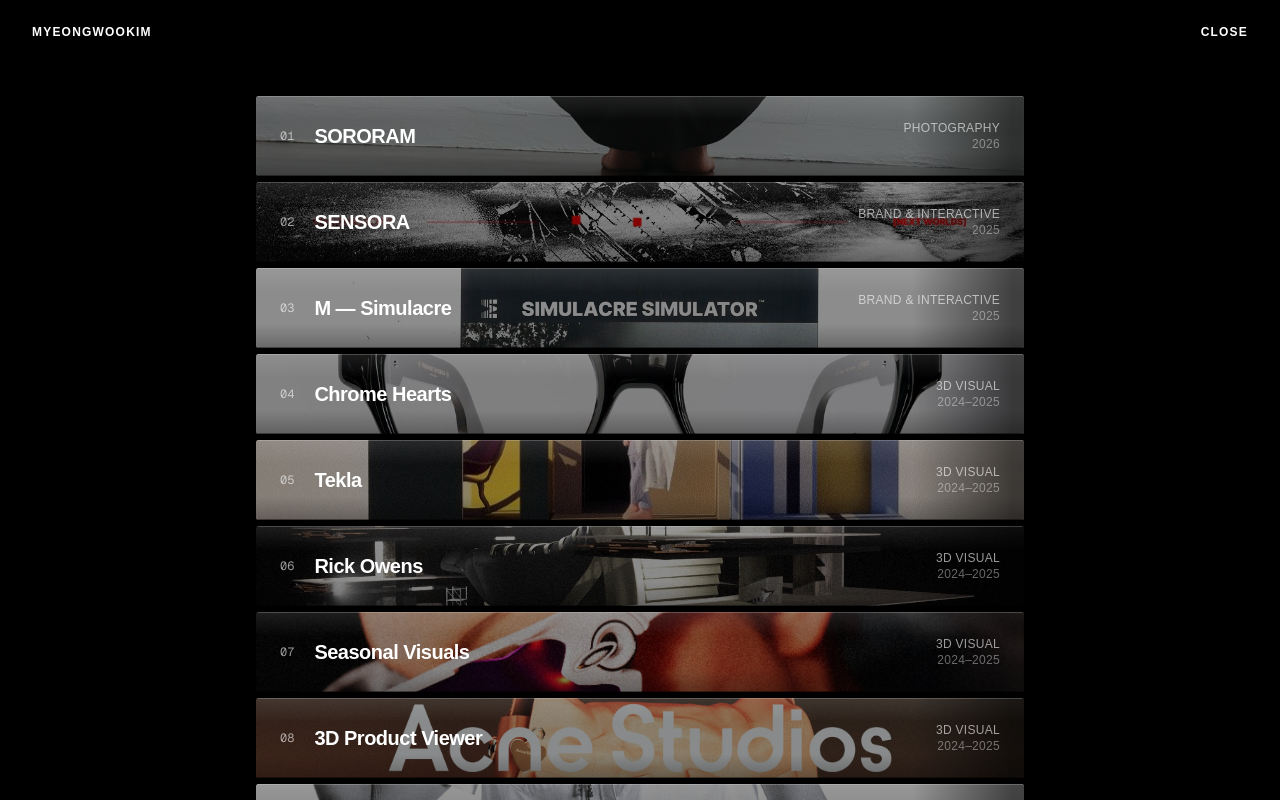
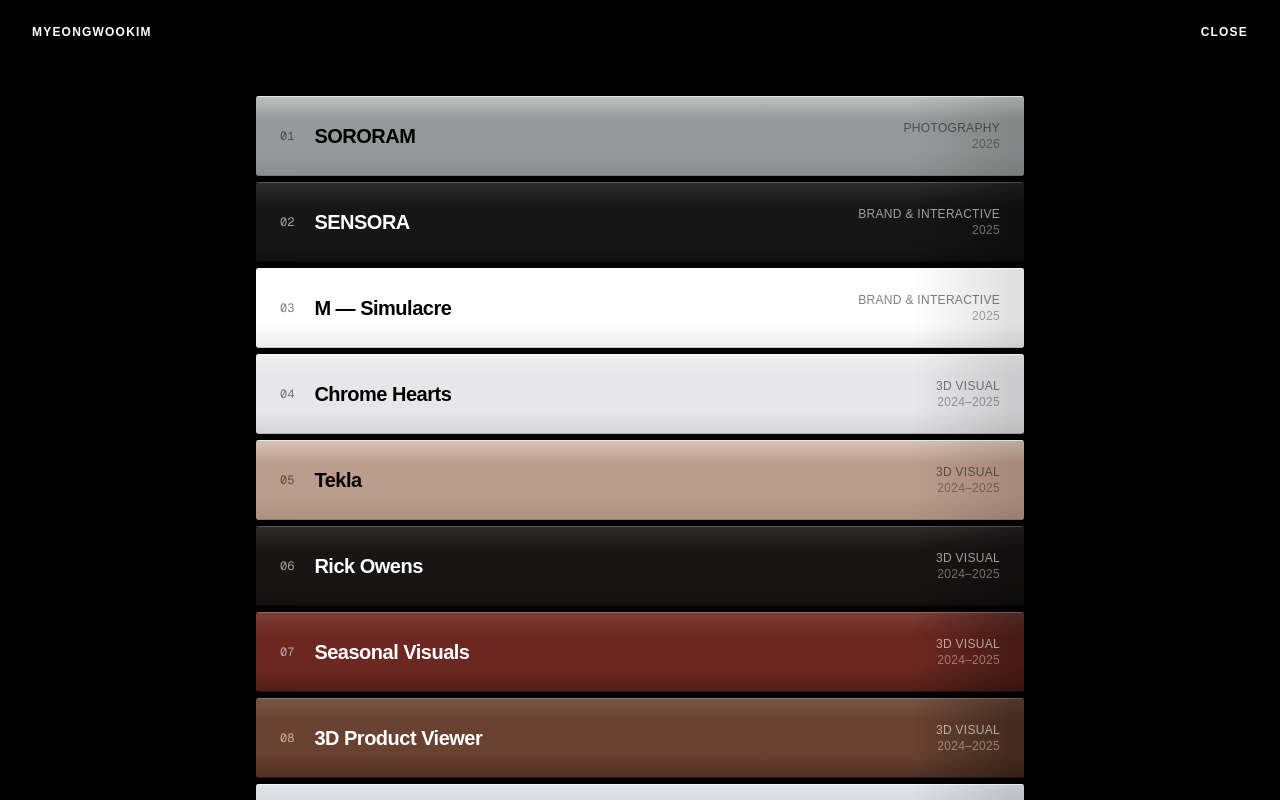
Before and after one commit to REALITYISNEVERWHATITSEEMS/rinwis_web, a Next.js app: page / in a window 1280 px wide. Both pictures are taken after a click on the button "INDEX". Shown: the top 800 px of the page. Built offline with nearby package versions, Linux system fonts and the light colour scheme.

Commit message:
Use median cover color as solid spine background instead of image
Sample each project's cover image and use the per-channel median as
a flat color swatch for its index spine, with text color switching
between black/white based on that color's luminance.

```diff
--- a/src/components/SiteHeader.tsx
+++ b/src/components/SiteHeader.tsx
@@ -1,50 +1,57 @@
 "use client";
 
-import Image from "next/image";
 import Link from "next/link";
 import { useState } from "react";
-import { projectImages, projects } from "@/lib/projects";
+import { projects } from "@/lib/projects";
+
+function isLight(hex: string): boolean {
+  const r = parseInt(hex.slice(1, 3), 16);
+  const g = parseInt(hex.slice(3, 5), 16);
+  const b = parseInt(hex.slice(5, 7), 16);
+  return 0.299 * r + 0.587 * g + 0.114 * b > 150;
+}
 
 function Spine({ project, index }: { project: (typeof projects)[number]; index: number }) {
-  const cover = projectImages(project)[0];
+  const light = isLight(project.color);
+  const fg = light ? "text-black" : "text-white";
+  const fgMuted = light ? "text-black/50" : "text-white/60";
+  const fgFaint = light ? "text-black/35" : "text-white/40";
 
   return (
     <Link
       href={`/work/${project.slug}`}
-      className="group relative block h-16 shrink-0 overflow-hidden rounded-[3px] shadow-[0_10px_18px_-10px_rgba(0,0,0,0.65)] sm:h-20"
+      className="group relative block h-16 shrink-0 overflow-hidden rounded-[3px] shadow-[0_10px_18px_-10px_rgba(0,0,0,0.65)] transition-transform duration-300 hover:-translate-y-px sm:h-20"
+      style={{ background: project.color }}
     >
-      <Image
-        src={cover.src}
-        alt=""
-        fill
-        sizes="(max-width: 640px) 100vw, 768px"
-        className="object-cover transition-transform duration-500 group-hover:scale-105"
-      />
-      <span className="pointer-events-none absolute inset-0 bg-black/45 transition-colors duration-300 group-hover:bg-black/30" />
       <span
         className="pointer-events-none absolute inset-0"
         style={{
-          background:
-            "linear-gradient(180deg, rgba(255,255,255,0.10) 0%, rgba(255,255,255,0) 30%, rgba(0,0,0,0) 70%, rgba(0,0,0,0.25) 100%)",
+          background: light
+            ? "linear-gradient(180deg, rgba(255,255,255,0.4) 0%, rgba(255,255,255,0) 30%, rgba(0,0,0,0) 70%, rgba(0,0,0,0.08) 100%)"
+            : "linear-gradient(180deg, rgba(255,255,255,0.10) 0%, rgba(255,255,255,0) 30%, rgba(0,0,0,0) 70%, rgba(0,0,0,0.25) 100%)",
         }}
       />
       <span
         className="pointer-events-none absolute inset-y-0 right-0 w-20 sm:w-28"
-        style={{ background: "linear-gradient(90deg, transparent, rgba(0,0,0,0.55) 90%)" }}
+        style={{
+          background: light
+            ? "linear-gradient(90deg, transparent, rgba(0,0,0,0.12) 90%)"
+            : "linear-gradient(90deg, transparent, rgba(0,0,0,0.35) 90%)",
+        }}
       />
-      <span className="pointer-events-none absolute inset-x-0 top-0 h-px bg-white/20" />
-      <span className="pointer-events-none absolute inset-x-0 bottom-0 h-px bg-black/40" />
+      <span className={`pointer-events-none absolute inset-x-0 top-0 h-px ${light ? "bg-white/60" : "bg-white/20"}`} />
+      <span className={`pointer-events-none absolute inset-x-0 bottom-0 h-px ${light ? "bg-black/15" : "bg-black/40"}`} />
 
       <div className="relative grid h-full grid-cols-[auto_1fr_auto] items-center gap-3 px-4 sm:gap-5 sm:px-6">
-        <span className="font-mono text-[10px] text-white/60 sm:text-xs">
+        <span className={`font-mono text-[10px] sm:text-xs ${fgMuted}`}>
           {String(index + 1).padStart(2, "0")}
         </span>
-        <span className="truncate text-base font-semibold tracking-tight text-white sm:text-xl">
+        <span className={`truncate text-base font-semibold tracking-tight sm:text-xl ${fg}`}>
           {project.title}
         </span>
-        <span className="shrink-0 text-right text-[10px] uppercase tracking-wide text-white/60 sm:text-xs">
+        <span className={`shrink-0 text-right text-[10px] uppercase tracking-wide sm:text-xs ${fgMuted}`}>
           <span className="block">{project.category}</span>
-          <span className="block text-white/40">{project.year}</span>
+          <span className={`block ${fgFaint}`}>{project.year}</span>
         </span>
       </div>
     </Link>
--- a/src/lib/projects.ts
+++ b/src/lib/projects.ts
@@ -10,6 +10,7 @@
   description: string[];
   credits: Credit[];
   images: ImageSize[];
+  color: string;
 };
 
 const size = (width: number, height: number): ImageSize => ({ width, height });
@@ -23,6 +24,7 @@
     description: [],
     credits: [{ label: "Role", value: "Photographer" }],
     images: [size(1333, 2000)],
+    color: "#969999",
   },
   {
     slug: "sensora",
@@ -45,6 +47,7 @@
       { label: "Tools", value: "Unreal Engine 5, Blender, Illustrator, Photoshop, After Effects, Premiere Pro, Midjourney, Cargo" },
     ],
     images: [size(1208, 1510)],
+    color: "#161616",
   },
   {
     slug: "m-simulacre",
@@ -64,6 +67,7 @@
       { label: "Tools", value: "Unreal Engine 5, Blender, Illustrator, Photoshop, After Effects, Premiere Pro, Midjourney, Substance Painter" },
     ],
     images: [size(1414, 2000)],
+    color: "#FFFFFF",
   },
   {
     slug: "jente-chrome-hearts",
@@ -79,6 +83,7 @@
       { label: "Role", value: "3D Designer" },
     ],
     images: [size(1080, 607)],
+    color: "#E7E7E9",
   },
   {
     slug: "jente-tekla",
@@ -93,6 +98,7 @@
       { label: "Role", value: "3D Designer" },
     ],
     images: [size(775, 775)],
+    color: "#BC9C8C",
   },
   {
     slug: "jente-rick-owens",
@@ -107,6 +113,7 @@
       { label: "Role", value: "3D Designer" },
     ],
     images: [size(1440, 810)],
+    color: "#181615",
   },
   {
     slug: "jente-seasonal-visuals",
@@ -124,6 +131,7 @@
       { label: "Tools", value: "Unreal Engine 5, Blender, 3D Clo, Illustrator, Photoshop, Premiere Pro, Substance Painter" },
     ],
     images: [size(1691, 951), size(1635, 545)],
+    color: "#6C2820",
   },
   {
     slug: "jente-3d-product-viewer",
@@ -142,6 +150,7 @@
       { label: "Tools", value: "Unreal Engine 5, Blender, 3D CLO, Substance Painter, Sketchfab, Shopify, Illustrator, Photoshop" },
     ],
     images: [size(2000, 1281), size(2000, 673), size(1920, 1080)],
+    color: "#684130",
   },
   {
     slug: "jente-trend-report",
@@ -158,6 +167,7 @@
       { label: "Timeline", value: "2주~8주" },
     ],
     images: [size(1600, 2000), size(1334, 2000), size(1170, 713)],
+    color: "#D1D4DB",
   },
   {
     slug: "from-hell-to-heaven",
@@ -175,6 +185,7 @@
       { label: "Tools", value: "Unreal Engine 5, Blender, Adobe Illustrator, Photoshop, Premiere Pro, Substance Painter" },
     ],
     images: [size(828, 1472)],
+    color: "#566054",
   },
   {
     slug: "visuals-2023",
@@ -186,6 +197,7 @@
     ],
     credits: [{ label: "Role", value: "Personal Works" }],
     images: [size(1440, 810)],
+    color: "#652F17",
   },
   {
     slug: "dolce-gabbana",
@@ -201,6 +213,7 @@
       { label: "Role", value: "Fashion Design" },
     ],
     images: [size(1318, 2000)],
+    color: "#51504E",
   },
   {
     slug: "okayama-musinsa",
@@ -217,6 +230,7 @@
       { label: "Award", value: "Okayama Denim Contest 3RD, Musinsa Next Fashion Scholarship" },
     ],
     images: [size(1600, 1091), size(1414, 2000)],
+    color: "#2B2B2B",
   },
 ];
 
```
